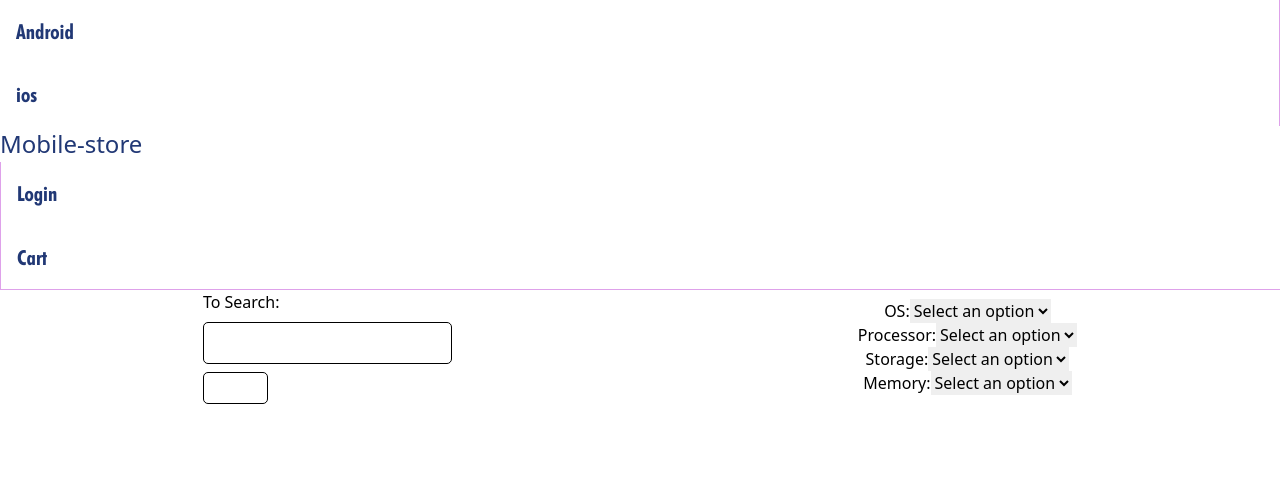
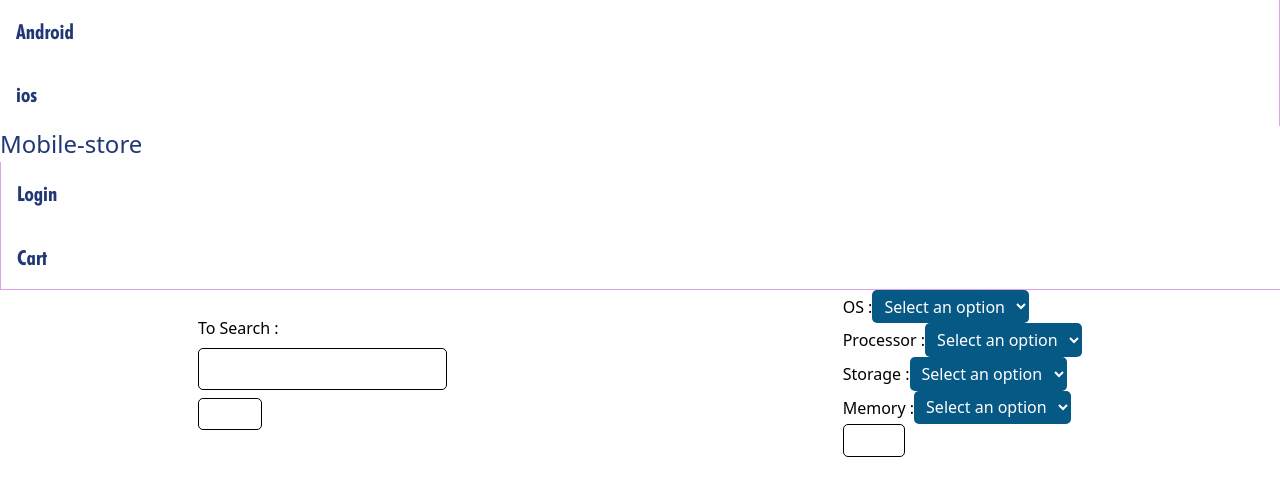
Before and after one commit to Amanjot-001/mobile-store, a React (Vite) app: page / in a window 1280 px wide. Shown: the top 496 px of the page. Built offline with nearby package versions, Linux system fonts and the light colour scheme.

Commit message:
filter created

```diff
--- a/src/components/App.jsx
+++ b/src/components/App.jsx
@@ -4,7 +4,7 @@ import Search from './Search'
 
 function App() {
   return (
-    <div className="app flex flex-col justify-center">
+    <div className="app flex flex-col justify-center gap-1">
       <Header />
       <Search />
     </div>
--- a/src/components/Filter.jsx
+++ b/src/components/Filter.jsx
@@ -2,16 +2,28 @@ import PropTypes from 'prop-types';
 import styled from "styled-components";
 
 const FilterWrapper = styled.div`
-    display: flex;
-    justify-content: center;
-    align-items: center;
+    width: 100%;
+
+    select {
+        background-color: #075985;
+        color: #fff;
+        padding: 0.3rem 0.5rem;
+        border: none;
+        border-radius: 5px;
+        outline: none;
+    }
+
+    option {
+        color: #000;
+        background-color: #5894b4;
+    }
 `
 
 const Filter = ({ entries, title }) => {
     return (
-        <FilterWrapper>
-            <label>{title}:</label>
-            <select >
+        <FilterWrapper className='flex justify-between items-center gap-1'>
+            <label>{title} :</label>
+            <select>
                 <option value="">Select an option</option>
                 {entries.map((entry, index) => (
                     <option key={index} value={entry.value}>
--- a/src/components/Search.jsx
+++ b/src/components/Search.jsx
@@ -1,7 +1,8 @@
 import styled from "styled-components";
 import Filter from "./Filter";
 import { FontAwesomeIcon } from "@fortawesome/react-fontawesome";
-import { faMagnifyingGlass } from "@fortawesome/free-solid-svg-icons";
+import { faFilter, faMagnifyingGlass } from "@fortawesome/free-solid-svg-icons";
+import { osFilter, processorFilter, storageFilter, memoryFilter } from "../utils/filterOptions";
 
 const SearchWrapper = styled.div`
     display: flex;
@@ -34,31 +35,36 @@ const SearchDiv = styled.div`
 `;
 
 const FilterDiv = styled.div`
-
+    button {
+        gap: 0.5rem;
+        border: 1px solid black;
+        border-radius: 5px;
+        padding: 0.2rem;
+        color: #fff;
+    }
 `
 
 const Search = () => {
-    const filterOptions = [
-        { label: 'Option 1', value: 'option1' },
-        { label: 'Option 2', value: 'option2' },
-        { label: 'Option 3', value: 'option3' },
-      ];
 
     return (
         <SearchWrapper>
             <SearchDiv>
-                To Search:
+                To Search :
                 <input type="text" />
                 <button className="bg-sky-800 flex justify-center items-center">
                     Enter
                     <FontAwesomeIcon icon={faMagnifyingGlass} />
                     </button>
             </SearchDiv>
-            <FilterDiv>
-                <Filter title="OS" entries={filterOptions}/>
-                <Filter title="Processor" entries={filterOptions}/>
-                <Filter title="Storage" entries={filterOptions}/>
-                <Filter title="Memory" entries={filterOptions}/>
+            <FilterDiv className="flex flex-col justify-center items-start gap-2">
+                <Filter title="OS" entries={osFilter}/>
+                <Filter title="Processor" entries={processorFilter}/>
+                <Filter title="Storage" entries={storageFilter}/>
+                <Filter title="Memory" entries={memoryFilter}/>
+                <button className="bg-sky-800 flex justify-center items-center">
+                    Filter
+                    <FontAwesomeIcon icon={faFilter} />
+                </button>
             </FilterDiv>
         </SearchWrapper>
     )
--- /dev/null
+++ b/src/utils/filterOptions.js
@@ -0,0 +1,28 @@
+export const osFilter = [
+    {label: 'ANDROID', value: 'Android'},
+    {label: 'IOS', value: 'ios'}
+];
+
+export const processorFilter = [
+    {label: 'SD 8 Gen 1', value: 'Snapdragon 8 Gen 1'},
+    {label: 'SD 8 Gen 2', value: 'Snapdragon 8 Gen 2'},
+    {label: 'SD 8 Gen 3', value: 'Snapdragon 8 Gen 3'},
+    {label: 'A17 pro', value: 'Apple A17 pro'},
+    {label: 'A16 Bionic', value: 'Apple A16 Bionic'},
+    {label: 'Tensor G3', value: 'Google Tensor G3'},
+    {label: 'Tensor G2', value: 'Google Tensor G2'},
+];
+
+export const storageFilter = [
+    {label: '128 gb', value: '128 gb'},
+    {label: '250 gb', value: '250 gb'},
+    {label: '512 gb', value: '512 gb'},
+    {label: '1 tb', value: '1 tb'},
+];
+
+export const memoryFilter = [
+    {label: '6 gb', value: '6 gb'},
+    {label: '8 gb', value: '8 gb'},
+    {label: '12 gb', value: '12 gb'},
+    {label: '16 gb', value: '16 gb'},
+]
```
Also changed, not shown: src/utils/db.js (+4 -4 lines).
